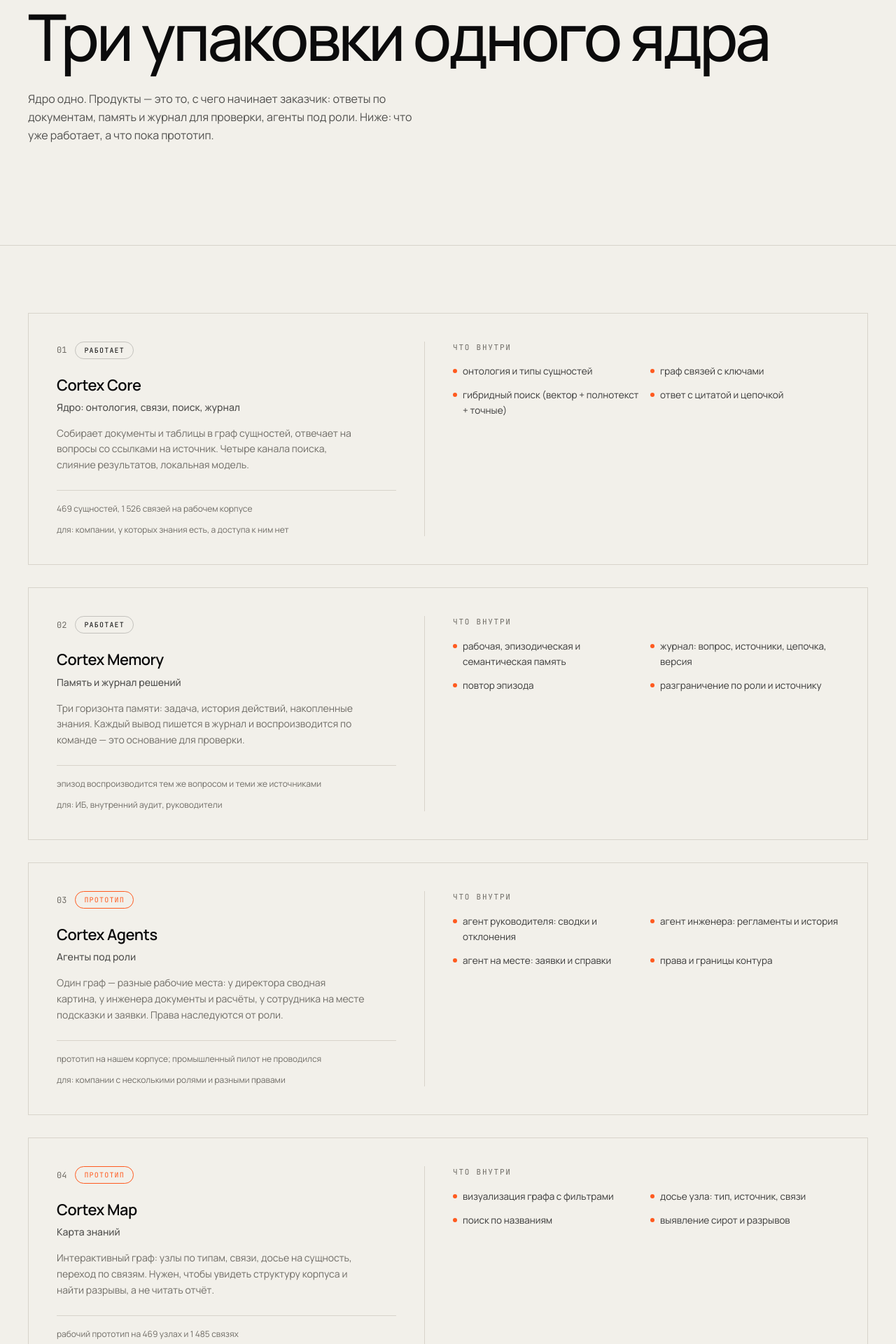
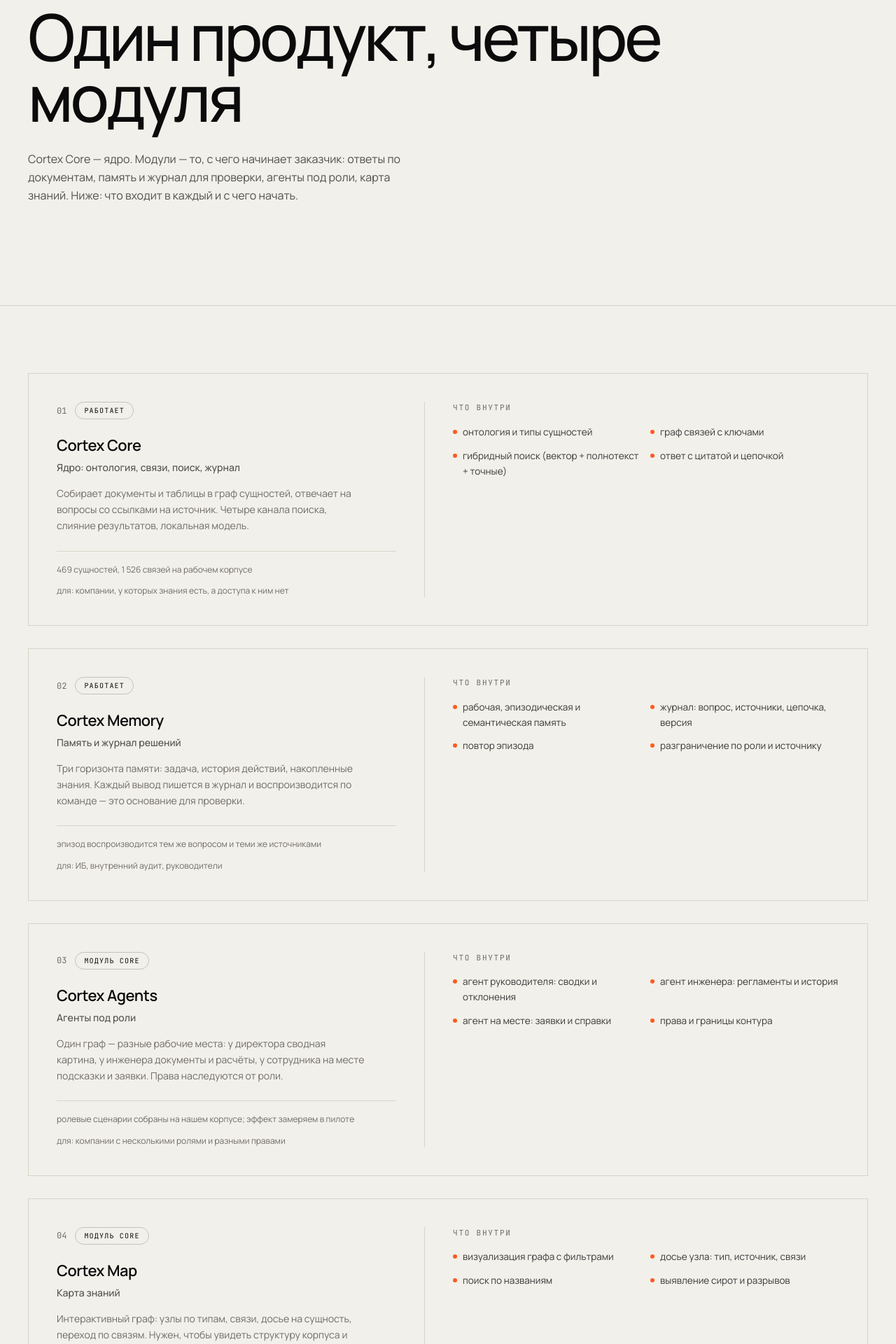
Before and after one commit to eshigarov/cortex, a Next.js app: page /cortex/products in a window 1280 px wide. Shown: the part 280-2200 px from the top of the page at 70% size. Built offline with nearby package versions, Linux system fonts and the light colour scheme.

Commit message:
v2.1: /products — убран статус «прототип», один продукт и четыре модуля вместо «трёх упаковок»

```diff
--- a/app/products/page.tsx
+++ b/app/products/page.tsx
@@ -36,8 +36,8 @@ const products = [
   {
     n: "03",
     name: "Cortex Agents",
-    status: "прототип",
-    statusTone: "wip",
+    status: "модуль Core",
+    statusTone: "ok",
     what: "Агенты под роли",
     text: "Один граф — разные рабочие места: у директора сводная картина, у инженера документы и расчёты, у сотрудника на месте подсказки и заявки. Права наследуются от роли.",
     inside: [
@@ -46,14 +46,14 @@ const products = [
       "агент на месте: заявки и справки",
       "права и границы контура",
     ],
-    proof: "прототип на нашем корпусе; промышленный пилот не проводился",
+    proof: "ролевые сценарии собраны на нашем корпусе; эффект замеряем в пилоте",
     for: "компании с несколькими ролями и разными правами",
   },
   {
     n: "04",
     name: "Cortex Map",
-    status: "прототип",
-    statusTone: "wip",
+    status: "модуль Core",
+    statusTone: "ok",
     what: "Карта знаний",
     text: "Интерактивный граф: узлы по типам, связи, досье на сущность, переход по связям. Нужен, чтобы увидеть структуру корпуса и найти разрывы, а не читать отчёт.",
     inside: [
@@ -62,7 +62,7 @@ const products = [
       "поиск по названиям",
       "выявление сирот и разрывов",
     ],
-    proof: "рабочий прототип на 469 узлах и 1 485 связях",
+    proof: "рабочий граф: 469 узлов и 1 485 связей на нашем корпусе",
     for: "аналитики, владельцы данных, руководители проектов",
   },
 ];
@@ -73,10 +73,10 @@ export default function ProductsPage() {
       <section className="border-b border-[var(--color-line)]">
         <div className="wrap pb-24 pt-24 md:pb-36 md:pt-36">
           <span className="eyebrow">продукты</span>
-          <h1 className="display mt-5 max-w-[19ch]">Три упаковки одного ядра</h1>
+          <h1 className="display mt-5 max-w-[19ch]">Один продукт, четыре модуля</h1>
           <p className="mt-8 max-w-[58ch] text-[16px] leading-relaxed text-[var(--color-ink)]/70">
-            Ядро одно. Продукты — это то, с чего начинает заказчик: ответы по документам, память и
-            журнал для проверки, агенты под роли. Ниже: что уже работает, а что пока прототип.
+            Cortex Core — ядро. Модули — то, с чего начинает заказчик: ответы по документам, память
+            и журнал для проверки, агенты под роли, карта знаний. Ниже: что входит в каждый и с чего начать.
           </p>
         </div>
       </section>
```
